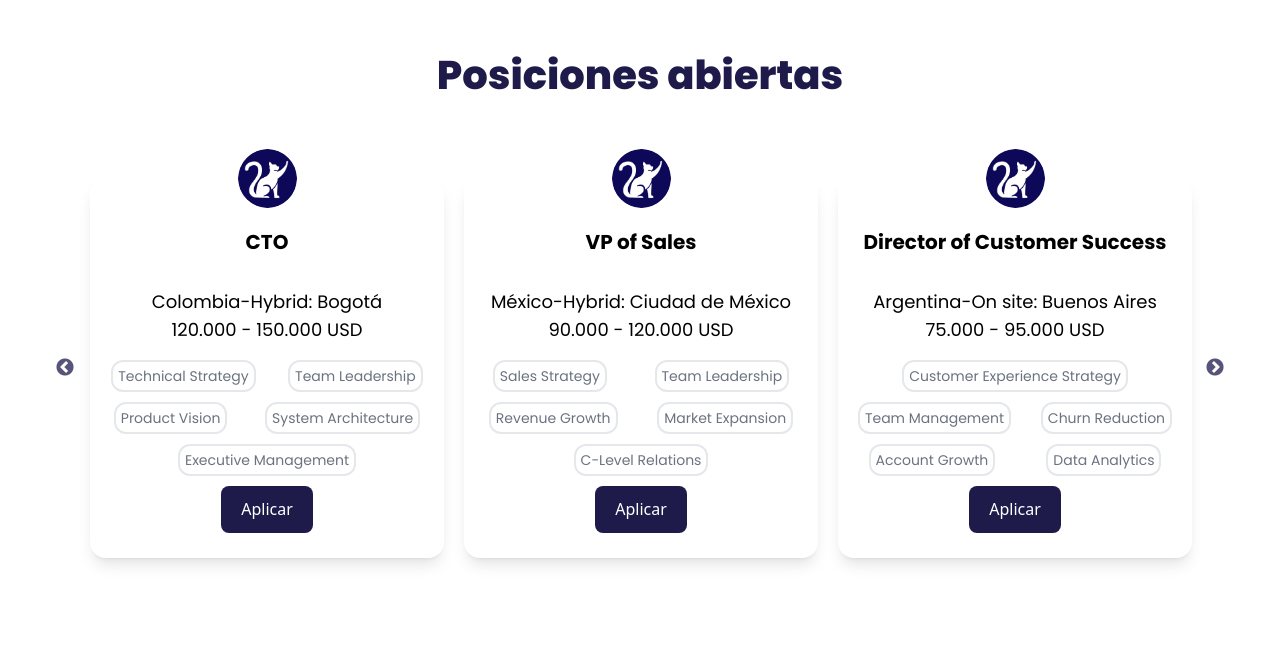
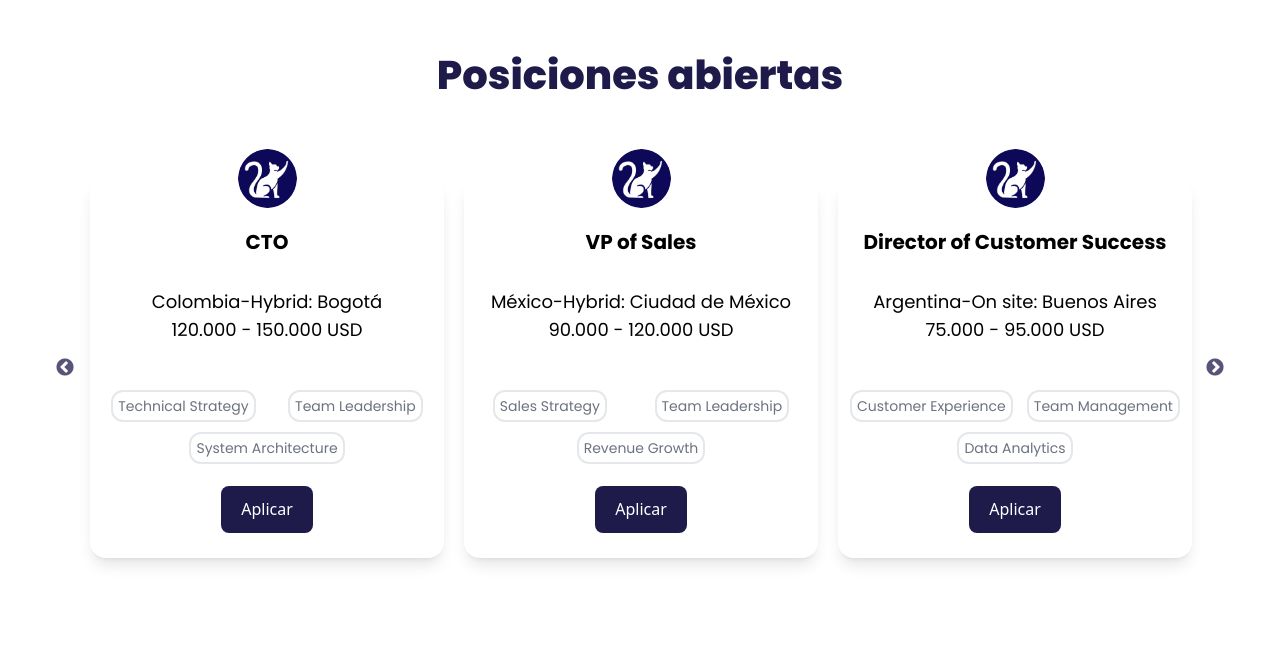
Before and after one commit to purrfecthire-org/web-es, a Next.js app: page / in a window 1280 px wide. Shown: the part 1580-2236 px from the top of the page. Built offline with nearby package versions, Linux system fonts and the light colour scheme.

Commit message:
Update RolCards.config.ts
Positions updated.

```diff
--- a/src/components/RolCards/RolCards.config.ts
+++ b/src/components/RolCards/RolCards.config.ts
@@ -4,7 +4,7 @@ export const jobPosition: JobPosition[] = [
     country: "Colombia",
     modality: "Hybrid: Bogotá",
     salary: "120.000 - 150.000 USD",
-    skills: ["Technical Strategy", "Team Leadership", "Product Vision", "System Architecture", "Executive Management"],
+    skills: ["Technical Strategy", "Team Leadership", "System Architecture"],
     link: "https://www.linkedin.com/company/purrfect-hire/"
   },
   {
@@ -12,7 +12,7 @@ export const jobPosition: JobPosition[] = [
     country: "México",
     modality: "Hybrid: Ciudad de México",
     salary: "90.000 - 120.000 USD",
-    skills: ["Sales Strategy", "Team Leadership", "Revenue Growth", "Market Expansion", "C-Level Relations"],
+    skills: ["Sales Strategy", "Team Leadership", "Revenue Growth"],
     link: "https://www.linkedin.com/company/purrfect-hire/"
   },
   {
@@ -20,7 +20,7 @@ export const jobPosition: JobPosition[] = [
     country: "Argentina",
     modality: "On site: Buenos Aires",
     salary: "75.000 - 95.000 USD",
-    skills: ["Customer Experience Strategy", "Team Management", "Churn Reduction", "Account Growth", "Data Analytics"],
+    skills: ["Customer Experience", "Team Management", "Data Analytics"],
     link: "https://www.linkedin.com/company/purrfect-hire/"
   },
   {
@@ -28,7 +28,7 @@ export const jobPosition: JobPosition[] = [
     country: "Chile",
     modality: "Hybrid: Santiago",
     salary: "70.000 - 90.000 USD",
-    skills: ["Process Optimization", "Team Leadership", "Project Management", "Strategic Planning", "Cross-Functional Coordination"],
+    skills: ["Process Optimization", "Team Leadership", "Project Management"],
     link: "https://www.linkedin.com/company/purrfect-hire/"
   },
   {
@@ -36,7 +36,7 @@ export const jobPosition: JobPosition[] = [
     country: "Colombia",
     modality: "On site: Medellín",
     salary: "80.000 - 105.000 USD",
-    skills: ["Technical Leadership", "System Architecture", "Code Review", "Team Mentoring", "Full-Stack Development"],
+    skills: ["Technical Leadership", "System Architecture", "Team Mentoring"],
     link: "https://www.linkedin.com/company/purrfect-hire/"
   },
 
@@ -45,7 +45,7 @@ export const jobPosition: JobPosition[] = [
     country: "Colombia",
     modality: "On site",
     salary: "18.000 - 24.000 USD",
-    skills: ["Marketing Automation", "Customer Journey", "Data Analytics", "Campaign Management", "Growth Hacking"],
+    skills: ["Marketing Automation", "Data Analytics", "Growth Hacking"],
     link: "https://www.linkedin.com/posts/daniela-d%C3%ADaz-010b9b243_buscas-un-trabajo-remoto-retador-y-con-activity-7355987705136095232-qyxK/?utm_source=share&utm_medium=member_ios&rcm=ACoAADyCl0wBofVz-JJP3zIKlIgIvlrcla17P7E"
   },
   {
@@ -53,7 +53,7 @@ export const jobPosition: JobPosition[] = [
     country: "Colombia",
     modality: "On site",
     salary: "60.000 - 80.000 USD",
-    skills: ["Cybersecurity", "Risk Management", "Compliance", "Security Architecture", "Team Leadership"],
+    skills: ["Cybersecurity", "Risk Management", "Security Architecture"],
     link: "https://www.linkedin.com/company/purrfect-hire/"
   },
   {
@@ -61,7 +61,7 @@ export const jobPosition: JobPosition[] = [
     country: "Colombia",
     modality: "On site",
     salary: "30.000 - 36.000 USD",
-    skills: ["Business Strategy", "Partnership Development", "Market Analysis", "Negotiation", "Sales"],
+    skills: ["Business Strategy", "Partnership Development", "Market Analysis"],
     link: "https://www.linkedin.com/posts/kathforero_urgent-hiring-for-one-of-yc-backed-companies-activity-7355683884388229120-bk22?utm_source=share&utm_medium=member_desktop&rcm=ACoAADGO1qcBAXHsrRgwTOjiZHAvC9XPiA5Kqok"
   },
   {
@@ -69,7 +69,7 @@ export const jobPosition: JobPosition[] = [
     country: "Colombia",
     modality: "On site",
     salary: "72.000 - 96.000 USD",
-    skills: ["React", "Node.js", "TypeScript", "Database Design", "API Development"],
+    skills: ["React", "Node.js", "TypeScript"],
     link: "https://www.linkedin.com/posts/kathforero_urgent-hiring-for-one-of-yc-backed-companies-activity-7355683884388229120-bk22?utm_source=share&utm_medium=member_desktop&rcm=ACoAADGO1qcBAXHsrRgwTOjiZHAvC9XPiA5Kqok"
   },
   {
@@ -77,7 +77,7 @@ export const jobPosition: JobPosition[] = [
     country: "Latam",
     modality: "Remote",
     salary: "24.000 - 27.600 USD",
-    skills: ["Python", "API Development", "Database Design", "Cloud Computing", "Microservices"],
+    skills: ["Python", "API Development", "Cloud Computing"],
     link: "https://www.linkedin.com/posts/daniela-d%C3%ADaz-010b9b243_buscas-un-trabajo-remoto-retador-y-con-activity-7355987705136095232-qyxK/?utm_source=share&utm_medium=member_ios&rcm=ACoAADyCl0wBofVz-JJP3zIKlIgIvlrcla17P7E"
   },
   {
@@ -85,7 +85,7 @@ export const jobPosition: JobPosition[] = [
     country: "Latam",
     modality: "Remote",
     salary: "60.000 - 78.000 USD",
-    skills: ["React", "Node.js", "System Architecture", "Team Leadership", "DevOps"],
+    skills: ["React", "Node.js", "System Architecture"],
     link: "https://www.linkedin.com/posts/daniela-d%C3%ADaz-010b9b243_buscas-un-trabajo-remoto-retador-y-con-activity-7355987705136095232-qyxK/?utm_source=share&utm_medium=member_ios&rcm=ACoAADyCl0wBofVz-JJP3zIKlIgIvlrcla17P7E"
   },
   {
@@ -93,7 +93,7 @@ export const jobPosition: JobPosition[] = [
     country: "Latam",
     modality: "Remote",
     salary: "24.000 - 30.000 USD",
-    skills: ["SQL", "Python", "Data Visualization", "Statistical Analysis", "Business Intelligence"],
+    skills: ["SQL", "Python", "Data Visualization"],
     link: "https://www.linkedin.com/posts/daniela-d%C3%ADaz-010b9b243_buscas-un-trabajo-remoto-retador-y-con-activity-7355987705136095232-qyxK/?utm_source=share&utm_medium=member_ios&rcm=ACoAADyCl0wBofVz-JJP3zIKlIgIvlrcla17P7E"
   },
   {
@@ -101,7 +101,7 @@ export const jobPosition: JobPosition[] = [
     country: "Colombia",
     modality: "On site",
     salary: "24.000 - 36.000 USD",
-    skills: ["Sales Development", "Lead Generation", "CRM Management", "Cold Outreach", "Communication"],
+    skills: ["Sales Development", "Lead Generation", "CRM Management"],
     link: "https://www.linkedin.com/posts/daniela-d%C3%ADaz-010b9b243_buscas-un-trabajo-remoto-retador-y-con-activity-7355987705136095232-qyxK/?utm_source=share&utm_medium=member_ios&rcm=ACoAADyCl0wBofVz-JJP3zIKlIgIvlrcla17P7E"
   },
   {
@@ -109,7 +109,7 @@ export const jobPosition: JobPosition[] = [
     country: "Colombia",
     modality: "On site",
     salary: "18.000 - 24.000 USD",
-    skills: ["Digital Marketing", "Content Strategy", "Social Media", "Campaign Management", "Analytics"],
+    skills: ["Digital Marketing", "Content Strategy", "Social Media"],
     link: "https://www.linkedin.com/posts/daniela-d%C3%ADaz-010b9b243_buscas-un-trabajo-remoto-retador-y-con-activity-7355987705136095232-qyxK/?utm_source=share&utm_medium=member_ios&rcm=ACoAADyCl0wBofVz-JJP3zIKlIgIvlrcla17P7E"
   },
   {
@@ -117,7 +117,7 @@ export const jobPosition: JobPosition[] = [
     country: "Colombia",
     modality: "On site",
     salary: "60.000 - 90.000 USD",
-    skills: ["System Architecture", "Microservices", "Database Optimization", "Team Leadership", "DevOps"],
+    skills: ["System Architecture", "Microservices", "Team Leadership"],
     link: "https://www.linkedin.com/company/purrfect-hire/"
   },
   {
```
